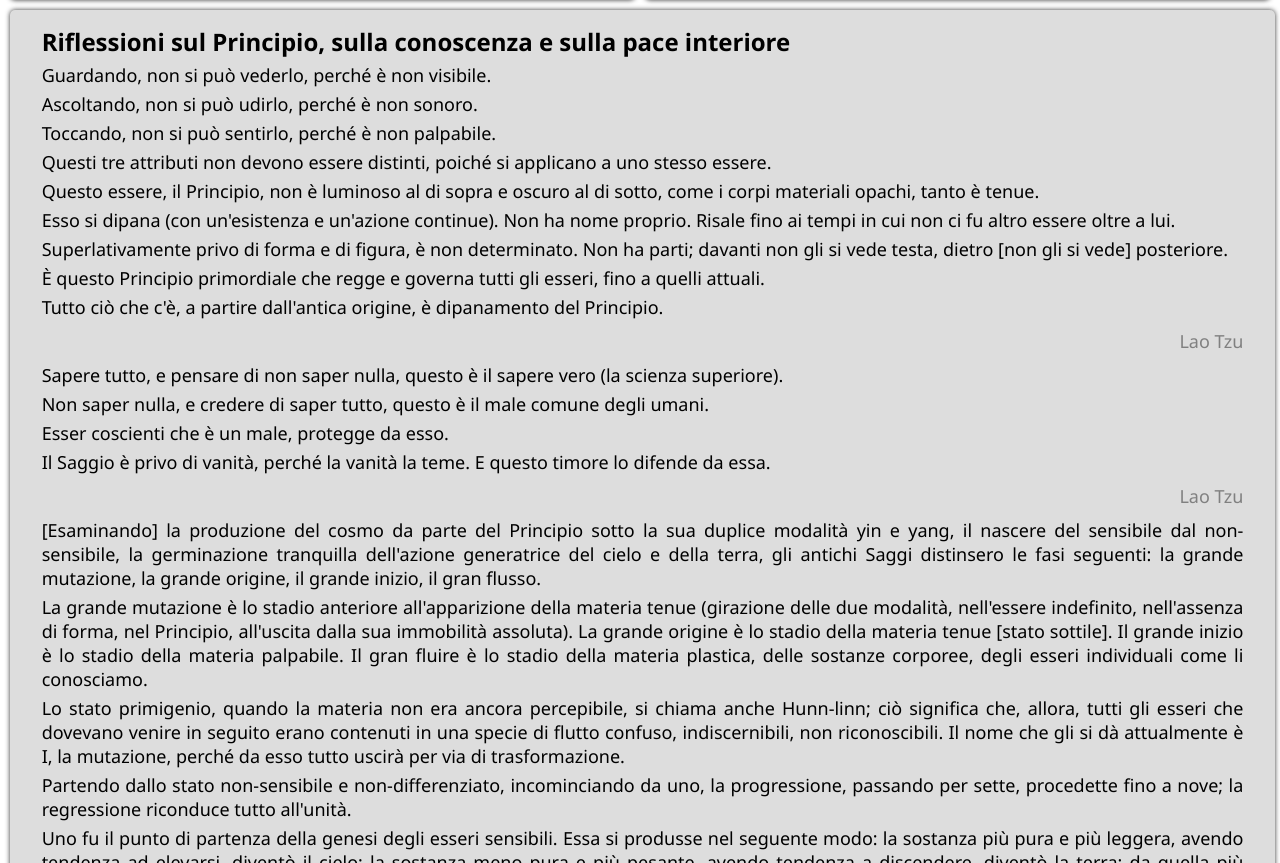
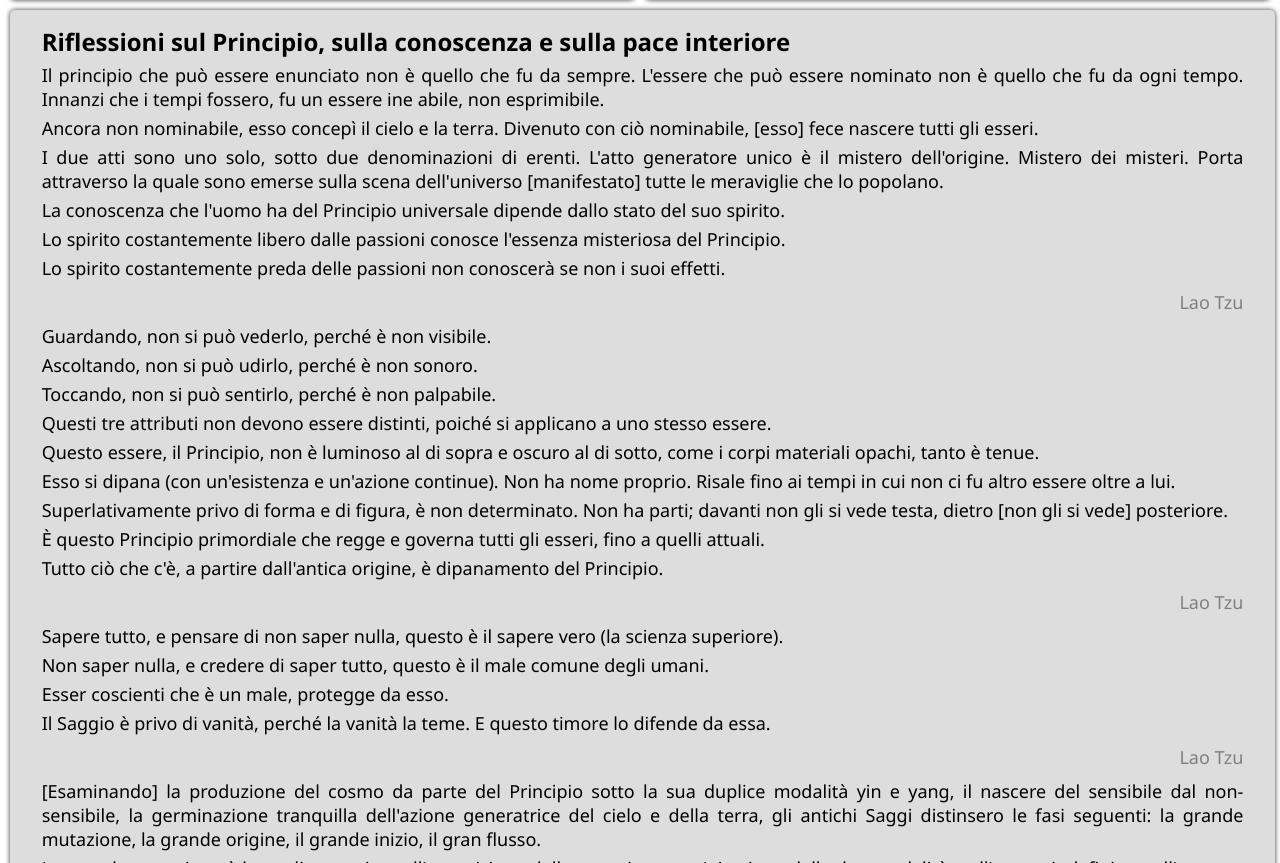
Before and after one commit to DomvsMvsicae/DomvsMvsicae, a plain HTML site: page Archive/ConferenceArchive/Conferenza_FilosofiaDellaVita_Inverno_2024.html in a window 1280 px wide. Shown: the part 3665-4528 px from the top of the page. Drawn offline with Linux system fonts and the light colour scheme.

Commit message:
Aggiunta testi Conferenza
- Aggiunta primo testo mancante di Lao Tzu

```diff
--- a/Archive/ConferenceArchive/Conferenza_FilosofiaDellaVita_Inverno_2024.html
+++ b/Archive/ConferenceArchive/Conferenza_FilosofiaDellaVita_Inverno_2024.html
@@ -185,6 +185,21 @@
                 <hr class="SmallHR">
                 <h2>Riflessioni sul Principio, sulla conoscenza e sulla pace interiore</h2>
                 <hr class="SmallHR">
+                <p>Il principio che può essere enunciato non è quello che fu da sempre. L'essere che può essere nominato non è quello che fu da ogni tempo. Innanzi che i tempi fossero, fu un essere ine abile, non esprimibile.</p>
+                <hr class="SmallHR">
+                <p>Ancora non nominabile, esso concepì il cielo e la terra. Divenuto con ciò nominabile, [esso] fece nascere tutti gli esseri.</p>
+                <hr class="SmallHR">
+                <p>I due atti sono uno solo, sotto due denominazioni di erenti. L'atto generatore unico è il mistero dell'origine. Mistero dei misteri. Porta attraverso la quale sono emerse sulla scena dell'universo [manifestato] tutte le meraviglie che lo popolano.</p>
+                <hr class="SmallHR">
+                <p>La conoscenza che l'uomo ha del Principio universale dipende dallo stato del suo spirito.</p>
+                <hr class="SmallHR">
+                <p>Lo spirito costantemente libero dalle passioni conosce l'essenza misteriosa del Principio.</p>
+                <hr class="SmallHR">
+                <p>Lo spirito costantemente preda delle passioni non conoscerà se non i suoi effetti.</p>
+                <hr class="SmallHR">
+                <hr class="SmallHR">
+                <p1>Lao Tzu</p1>
+                <hr class="MediumHR">
                 <p>Guardando, non si può vederlo, perché è non visibile.</p>
                 <hr class="SmallHR">
                 <p>Ascoltando, non si può udirlo, perché è non sonoro.</p>
```
